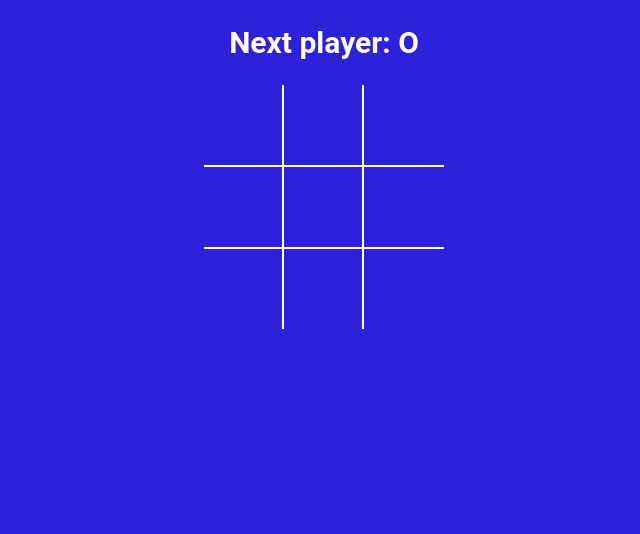
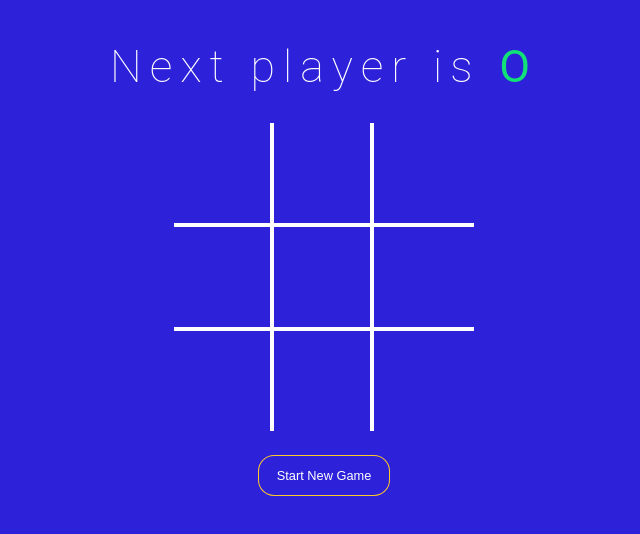
Before and after one commit to isaurabhchandra/tictactoe-game, a React (Vite) app: page / in a window 1280 px wide. Shown: the top 534 px of the page, without its empty margins (316-956 px from the left). Built offline with nearby package versions, Linux system fonts and the light colour scheme.

Commit message:
added reset button

```diff
--- a/src/App.jsx
+++ b/src/App.jsx
@@ -1,21 +1,20 @@
 import React, { useState } from "react";
 import Board from "./component/Board";
 import { calculateWinner } from "./winner";
+import StatusMessage from "./component/StatusMessage";
 import "./style.scss";
 
 function App() {
+
+
   const [squares, setSquares] = useState(Array(9).fill(null));
   const [isNext, setIsNext] = useState(false);
 
   const winnerInfo = calculateWinner(squares);
-  const nextPlayer = isNext ? "X" : "O";
-
-  const statusMessage = winnerInfo.winner
-    ? `Winner is ${winnerInfo.winner}`
-    : `Next player: ${nextPlayer}`;
+  const { winner } = winnerInfo; // Destructure the winner property
 
   const handleSquareClick = (clickedPosition) => {
-    if (winnerInfo.winner || squares[clickedPosition]) {
+    if (winner || squares[clickedPosition]) {
       return; // Return early if there's a winner or the square is already filled.
     }
     setSquares((currentSquares) => {
@@ -28,11 +27,15 @@ function App() {
     });
     setIsNext((currentIsNext) => !currentIsNext);
   };
-
+const onNewGameStart = () =>{
+setSquares(Array(9).fill(null));
+};
   return (
     <div className="app">
-      <h2>{statusMessage}</h2>
+      <StatusMessage winnerInfo={winnerInfo} isNext={isNext} squares={squares} />
       <Board squares={squares} handleSquareClick={handleSquareClick} />
+
+      <button type = "button" onClick={onNewGameStart} className={`btn-reset ${winner ? 'active' :" "}`}>Start New Game</button>
     </div>
   );
 }
--- a/src/component/Board.jsx
+++ b/src/component/Board.jsx
@@ -1,6 +1,6 @@
 import Square from "./Square";
 
-const Board = ({squares,handleSquareClick}) => {
+const Board = ({ squares, handleSquareClick }) => {
   const renderSquare = (position) => {
     return (
       <Square
--- /dev/null
+++ b/src/component/StatusMessage.jsx
@@ -0,0 +1,41 @@
+const StatusMessage = ({ winnerInfo, isNext, squares }) => {
+  const noMoveLeft = squares.every((squareValue) => squareValue !== null);
+
+  const nextPlayer = isNext ? "X" : "O";
+
+  const renderStatusMessage = () => {
+    if (winnerInfo.winner) {
+      return (
+        <>
+          Winner is{" "}
+          <span className={winnerInfo === "X" ? "text-orange" : "text-green"}>
+            {winnerInfo.winner}
+          </span>
+        </>
+      );
+    }
+    if (!winnerInfo.winner && noMoveLeft) {
+      return (
+        <>
+          <span className="text-orange">X</span> and{" "}
+          <span className="text-green">O</span> Tied
+        </>
+      );
+    }
+    if (!winnerInfo.winner && !noMoveLeft) {
+      return (
+        <>
+          Next player is{" "}
+          <span className={isNext ? "text-orange" : "text-green"}>
+            {nextPlayer}
+          </span>{" "}
+        </>
+      );
+    }
+    return null;
+  };
+
+  return <div className="status-message">{renderStatusMessage()}</div>;
+};
+
+export default StatusMessage;
--- a/src/style.scss
+++ b/src/style.scss
@@ -73,9 +73,11 @@ button {
 }
 
 .status-message {
+    margin-top: 40px;
     margin-bottom: 30px;
-    font-size: 1.2rem;
+    font-size: 2.8rem;
     font-weight: lighter;
+    letter-spacing: 0.5rem;
 
     span {
         font-weight: normal;
@@ -102,17 +104,17 @@ button {
     .board-row {
         display: flex;
         flex-direction: row;
-        border-bottom: 2px solid #fff;
+        border-bottom: 4px solid #fff;
 
         &:last-child {
             border-bottom: none;
         }
 
         .square {
-            width: 80px;
-            height: 80px;
-            border-right: 2px solid #fff;
-            font-size: 2.5rem;
+            width: 100px;
+            height: 100px;
+            border-right: 4px solid #fff;
+            font-size: 3.5rem;
             padding: 0;
             overflow: hidden;
             transition: all 0.2s;
```
